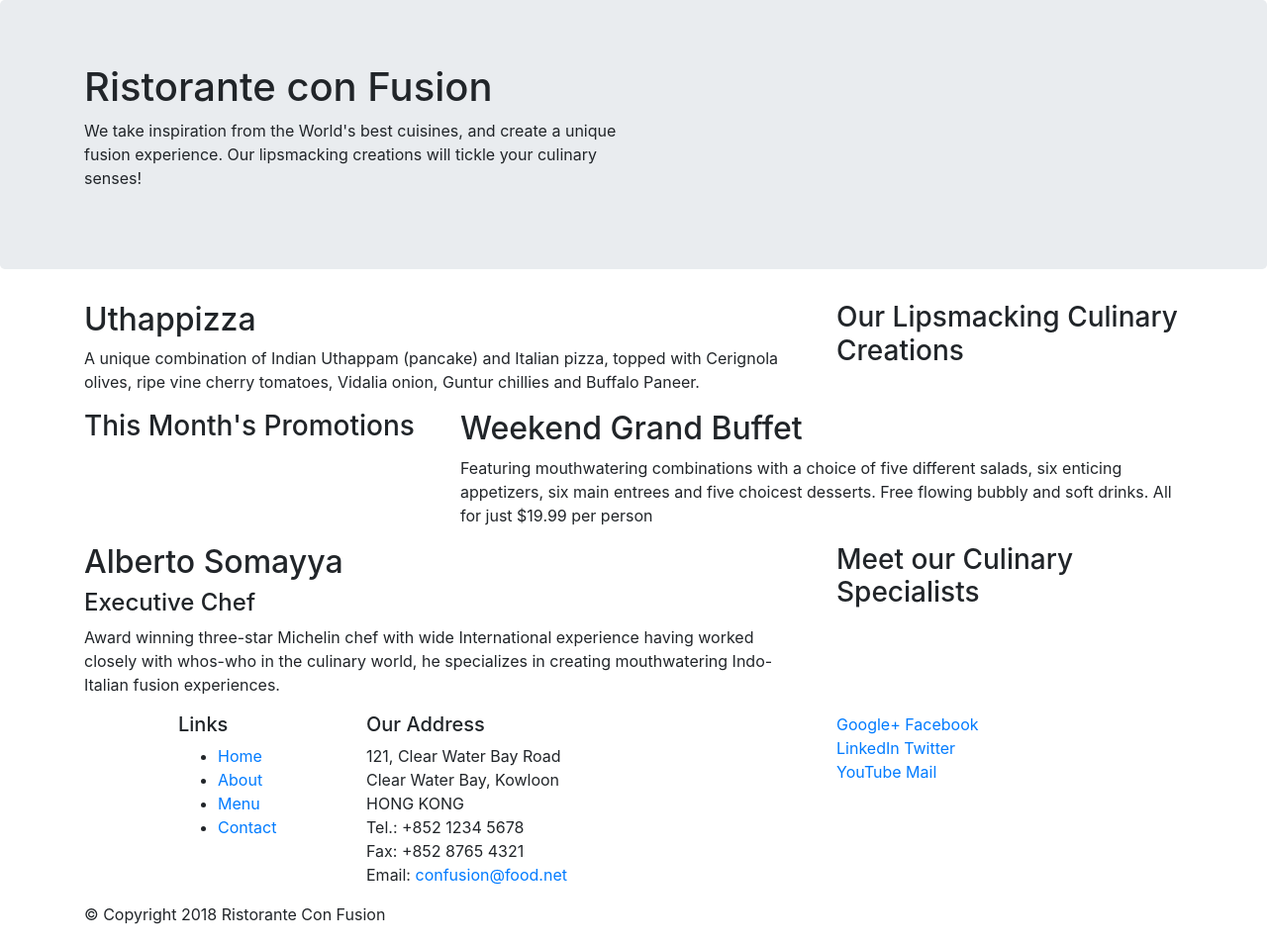
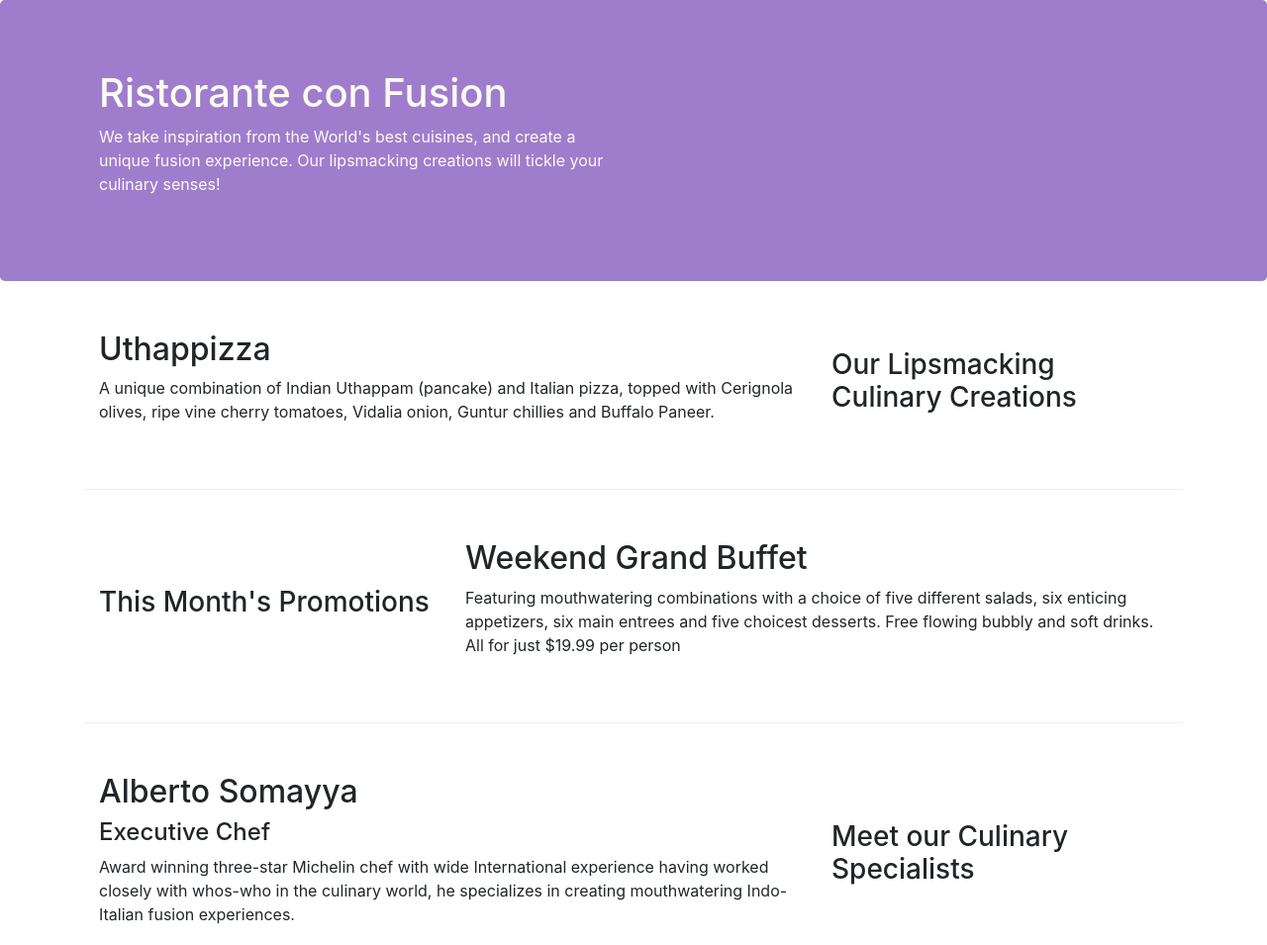
Before and after one commit to Victor-Abidoye/conFusion, a website: page index.html in a window 1280 px wide. Shown: the top 955 px of the page at 99% size. Drawn offline with nearby package versions, Linux system fonts and the light colour scheme.

Commit message:
Bootstrap Grid, Part 2

```diff
--- /dev/null
+++ b/css/styles.css
@@ -0,0 +1,30 @@
+.row-header {
+    margin: 0px auto;
+    padding: 0px;
+}
+
+.row-content {
+    margin: 0px auto;
+    padding: 50px 0px 50px 0px;
+    border-bottom: 1px ridge;
+    min-width: 400px;
+}
+
+.footer {
+    background-color: #D1C4E9;
+    margin: 0px auto;
+    padding: 20px 0px 20px 0px;
+}
+
+.jumbotron {
+    padding: 70px 30px 70px 30px;
+    margin: 0px auto;
+    background-color: #9f7dcd;
+    color: floralwhite;
+}
+
+.address {
+    font-size: 80%;
+    margin: 0px;
+    color: #0f0f0f;
+}
--- a/index.html
+++ b/index.html
@@ -9,6 +9,7 @@
 
     <!-- Bootstrap CSS -->
     <link rel="stylesheet" href="node_modules/bootstrap/dist/css/bootstrap.min.css">
+    <link rel="stylesheet" href="css/styles.css">
     <title>Ristorante Con Fusion</title>
 </head>
 
@@ -16,7 +17,7 @@
 
     <header class="jumbotron">
         <div class="container">
-            <div class="row">
+            <div class="row row-header">
                 <div class="col-12 col-sm-6">
                     <h1>Ristorante con Fusion</h1>
                     <p>We take inspiration from the World's best cuisines, and create a unique fusion experience. Our lipsmacking creations will tickle your culinary senses!</p>
@@ -28,7 +29,7 @@
     </header>
 
     <div class="container">
-        <div class="row">
+        <div class="row row-content align-items-center">
             <div class="col-12 col-md-4 col-sm-3 order-sm-last">
                 <h3>Our Lipsmacking Culinary Creations</h3>
             </div>
@@ -39,7 +40,7 @@
         </div>
 
 
-        <div class="row">
+        <div class="row row-content align-items-center">
             <div class="col-12 col-md-4 col-sm-3">
                 <h3>This Month's Promotions</h3>
             </div>
@@ -49,7 +50,7 @@
             </div>
         </div>
 
-        <div class="row">
+        <div class="row row-content align-items-center">
             <div class="col-12 col-md-4 col-sm-3 order-sm-last">
                 <h3>Meet our Culinary Specialists</h3>
             </div>
@@ -61,12 +62,12 @@
         </div>
     </div>
 
-    <footer>
+    <footer class="footer">
         <div class="container">
             <div class="row">
                 <div class="col-4 offset-1 col-sm-2">
                     <h5>Links</h5>
-                    <ul>
+                    <ul class="list-unstyled">
                         <li><a href="#">Home</a></li>
                         <li><a href="#">About</a></li>
                         <li><a href="#">Menu</a></li>
@@ -75,7 +76,7 @@
                 </div>
                 <div class="col-7 col-sm-5">
                     <h5>Our Address</h5>
-                    <address>
+                    <address class="address">
 		              121, Clear Water Bay Road<br>
 		              Clear Water Bay, Kowloon<br>
 		              HONG KONG<br>
@@ -84,8 +85,8 @@
 		              Email: <a href="mailto:confusion@food.net">confusion@food.net</a>
 		           </address>
                 </div>
-                <div class="col-12 col-sm-2">
-                    <div>
+                <div class="col-12 col-sm-2 class align-self-center">
+                    <div class="text-center">
                         <a href="http://google.com/+">Google+</a>
                         <a href="http://www.facebook.com/profile.php?id=">Facebook</a>
                         <a href="http://www.linkedin.com/in/">LinkedIn</a>
@@ -95,8 +96,8 @@
                     </div>
                 </div>
            </div>
-           <div class="row">
-                <div class="col-auto">
+           <div class="row justify-content-center">
+                <div class="col-auto ">
                     <p>© Copyright 2018 Ristorante Con Fusion</p>
                 </div>
            </div>
```
